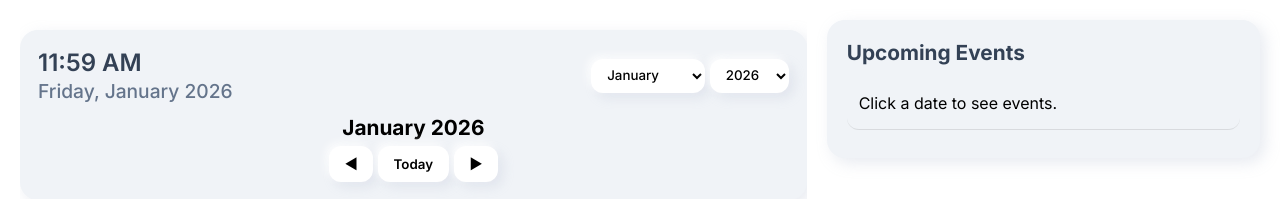
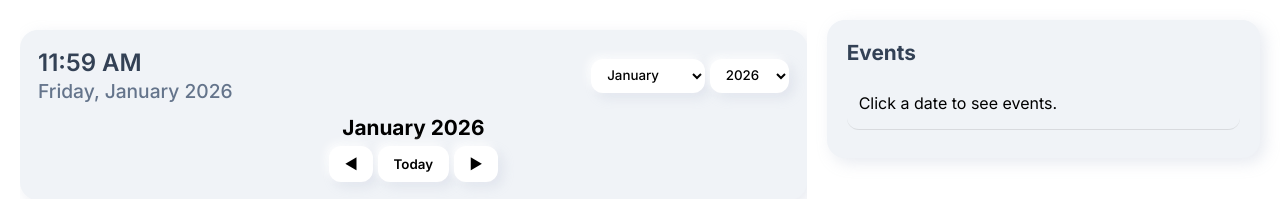
Before and after one commit to JPBee-source/TCC-Student, a plain HTML site: page calendar.html in a window 1280 px wide. Shown: the top 199 px of the page. Drawn offline with nearby package versions, Linux system fonts and the light colour scheme; no server answers.

Commit message:
Update calendar.html

```diff
--- a/calendar.html
+++ b/calendar.html
@@ -53,7 +53,7 @@
 
     <!-- RIGHT: Events List -->
 <div class="events-right neu-inner">
-    <h3>Upcoming Events</h3>
+    <h3>Events</h3>
    <ul id="eventsList">
     <li>Click a date to see events.</li>
 </ul>
```
